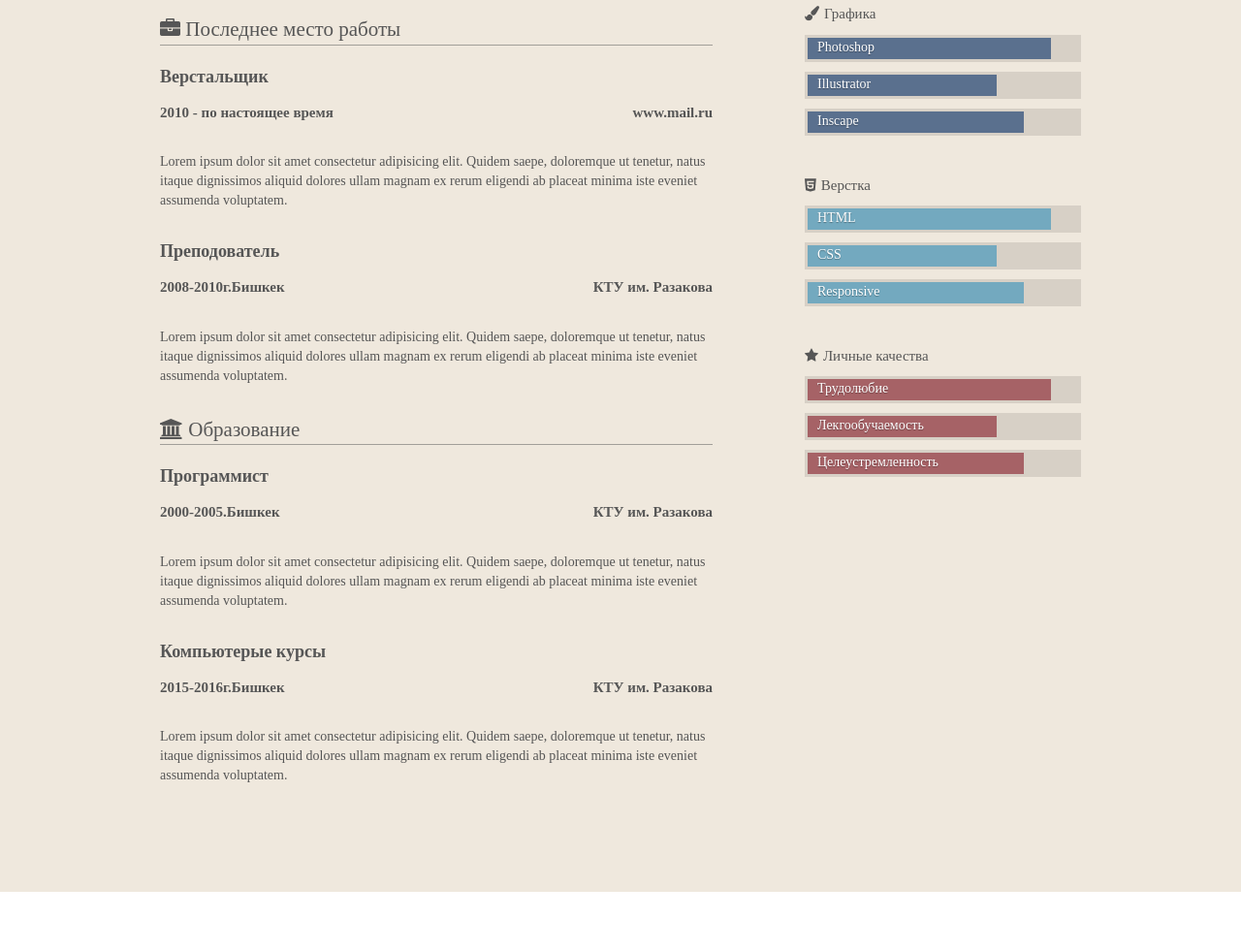
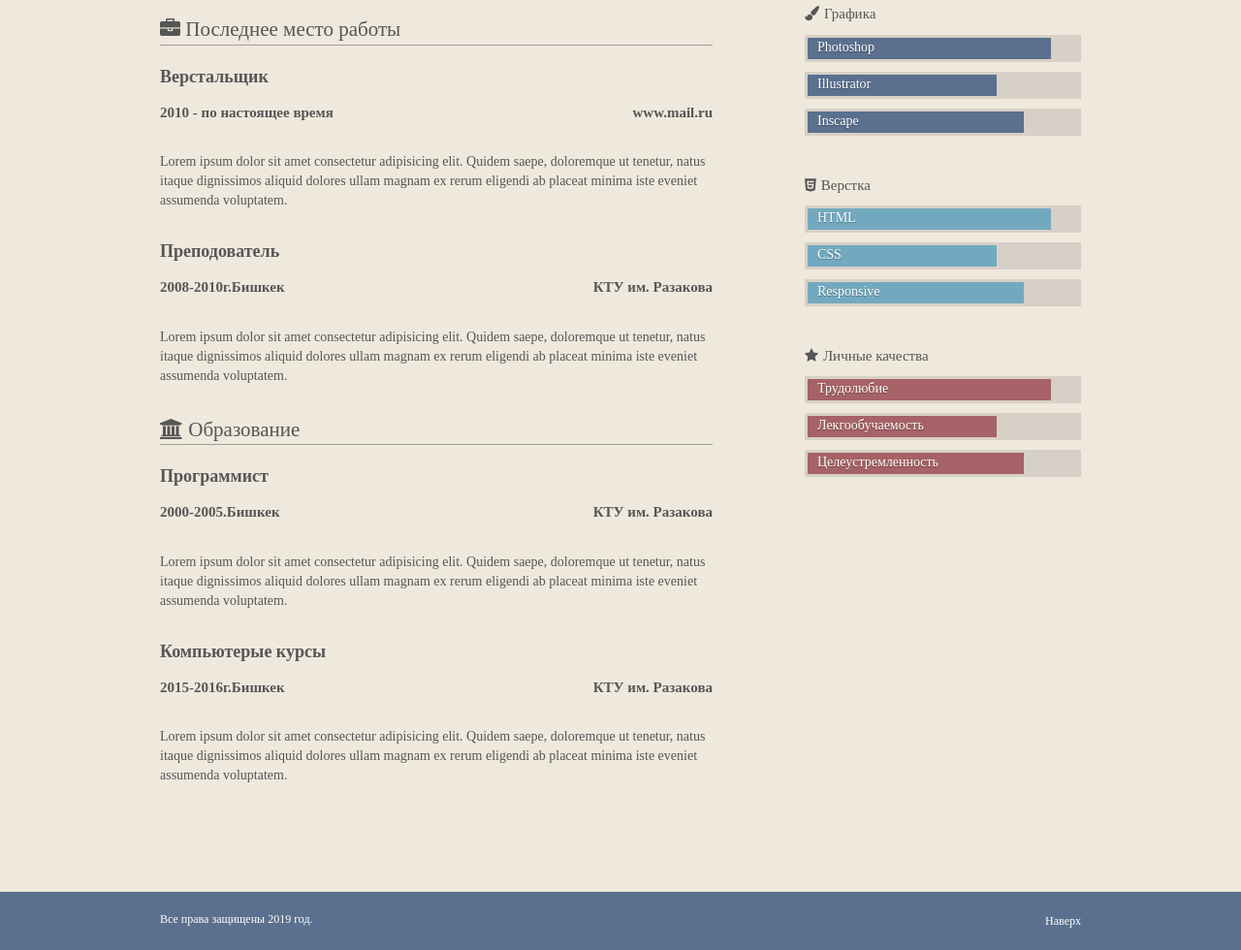
Before and after one commit to jkiddd/web_resume, a plain HTML site: page index.html in a window 1280 px wide. Shown: the part 1057-2037 px from the top of the page at 97% size. Before the commit the page ends 1977 px from the top, so only its background shows below. Drawn offline with Linux system fonts and the light colour scheme; a web font is replaced by a local one.

Commit message:
стилизация футера

```diff
--- a/css/main.css
+++ b/css/main.css
@@ -338,3 +338,36 @@ font-weight: 600;
    content: "\f005";
    margin-right: 5px;
 }
+
+
+
+
+/* блок подвал сайта */
+.footer__left {
+   width: 50%;
+   float: left;
+}
+.footer__right {
+   width: 50%;
+   float: right;
+}
+.footer {
+   background-color:#5a708e;
+}
+.footer__copy {
+   font-size: 12px;
+font-weight: 400;
+color: #ffff;
+padding-bottom: 20px;
+padding-top: 20px;
+}
+.footer__text {
+   padding-bottom: 20px;
+   padding-top: 20px;
+   text-align: right;
+}
+.footer__link {
+   font-size: 12px;
+   color: #ffff;
+
+}
--- a/index.html
+++ b/index.html
@@ -195,6 +195,23 @@
             </div>
          </div>
       </section>
+      <section class="feadback">
+
+      </section>
+      <footer class="footer">
+         <div class="container clearfix">
+            <div class="footer__left">
+               <div class="footer__copy">
+                  Все права защищены 2019 год.
+               </div>
+            </div>
+            <div class="footer__right">
+               <div class="footer__text">
+                 <a href="#" class="footer__link"> Наверх</a>
+               </div>
+            </div>
+         </div>
+      </footer>
    </div>
 </body>
 
```
